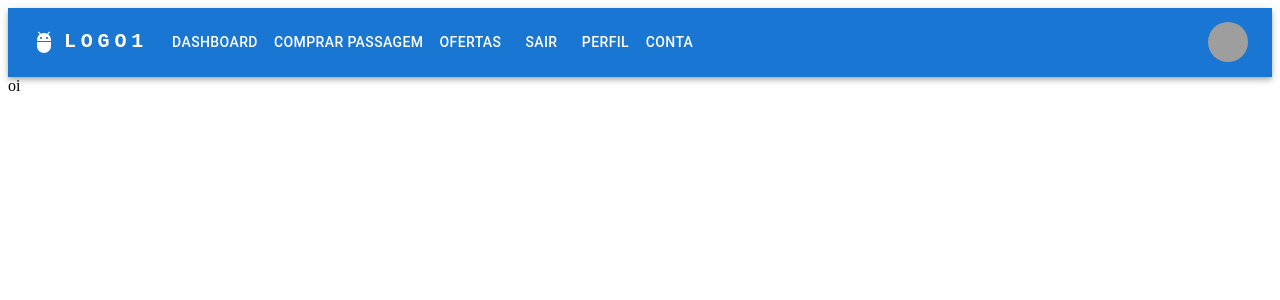
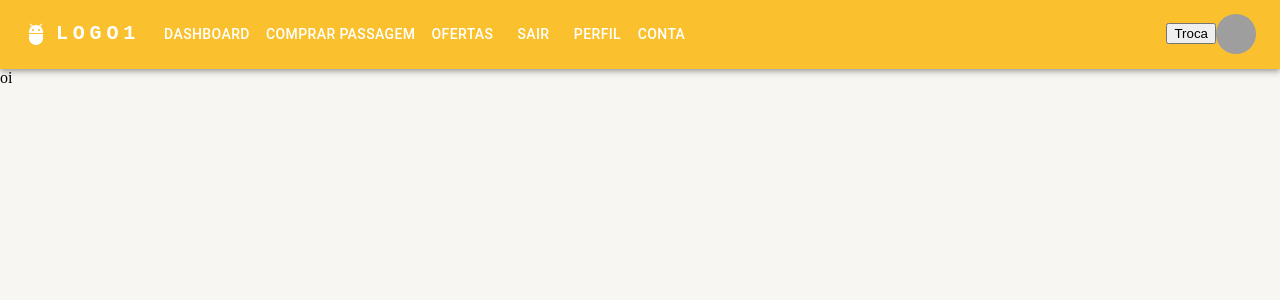
Before and after one commit to danielcasanova12/viagens-app, a React (Create React App) app in the folder meu-projeto-react-typescript/: page /Dashboard in a window 1280 px wide. Shown: the top 300 px of the page. Built offline with nearby package versions, Linux system fonts and the light colour scheme; grey boxes are pictures that could not be loaded.

Commit message:
Feat: adicioando troca de tamas

```diff
--- a/meu-projeto-react-typescript/public/index.html
+++ b/meu-projeto-react-typescript/public/index.html
@@ -10,34 +10,14 @@
       content="Web site created using create-react-app"
     />
     <link rel="apple-touch-icon" href="%PUBLIC_URL%/logo192.png" />
-    <!--
-      manifest.json provides metadata used when your web app is installed on a
-      user's mobile device or desktop. See https://developers.google.com/web/fundamentals/web-app-manifest/
-    -->
+
     <link rel="manifest" href="%PUBLIC_URL%/manifest.json" />
-    <!--
-      Notice the use of %PUBLIC_URL% in the tags above.
-      It will be replaced with the URL of the `public` folder during the build.
-      Only files inside the `public` folder can be referenced from the HTML.
 
-      Unlike "/favicon.ico" or "favicon.ico", "%PUBLIC_URL%/favicon.ico" will
-      work correctly both with client-side routing and a non-root public URL.
-      Learn how to configure a non-root public URL by running `npm run build`.
-    -->
     <title>React App</title>
   </head>
-  <body>
+  <body style="margin: 0;padding: 0;">
     <noscript>You need to enable JavaScript to run this app.</noscript>
     <div id="root"></div>
-    <!--
-      This HTML file is a template.
-      If you open it directly in the browser, you will see an empty page.
 
-      You can add webfonts, meta tags, or analytics to this file.
-      The build step will place the bundled scripts into the <body> tag.
-
-      To begin the development, run `npm start` or `yarn start`.
-      To create a production bundle, use `npm run build` or `yarn build`.
-    -->
   </body>
 </html>
--- a/meu-projeto-react-typescript/src/App.tsx
+++ b/meu-projeto-react-typescript/src/App.tsx
@@ -1,13 +1,16 @@
-import ResponsiveAppBar from './shared/components/responsilveAppBar/ResponsiveAppBar';
+ import ResponsiveAppBar from './shared/components/responsilveAppBar/ResponsiveAppBar';
 import { AppRoutes } from './routes';
 import { BrowserRouter } from 'react-router-dom';
+import { AppThemeProvider } from './shared/contexts/ThemeContext';
 
 function App() {
   return (
-    <BrowserRouter>
-      <ResponsiveAppBar/>
-      <AppRoutes/>
-    </BrowserRouter>
+    <AppThemeProvider>
+      <BrowserRouter>
+        <ResponsiveAppBar/>
+        <AppRoutes/>
+      </BrowserRouter>
+    </AppThemeProvider>
   );
 }
 
--- a/meu-projeto-react-typescript/src/routes/index.tsx
+++ b/meu-projeto-react-typescript/src/routes/index.tsx
@@ -5,7 +5,7 @@ export const AppRoutes = () => {
   return (
     <Routes>
       <Route path="/Dashboard" element={<Dashboard />} />
-      {/* <Route path="*" element={<Navigate to="/Dashboard" />} /> */}
+      <Route path="*" element={<Navigate to="/Dashboard" />} />
     </Routes>
   );
 }
--- a/meu-projeto-react-typescript/src/shared/components/responsilveAppBar/ResponsiveAppBar.tsx
+++ b/meu-projeto-react-typescript/src/shared/components/responsilveAppBar/ResponsiveAppBar.tsx
@@ -13,6 +13,10 @@ import Tooltip from '@mui/material/Tooltip';
 import MenuItem from '@mui/material/MenuItem';
 import AdbIcon from '@mui/icons-material/Adb';
 import { Link } from 'react-router-dom';
+import { useAppThemeContext } from '../../contexts/ThemeContext';
+
+
+
 
 const pages = ['Dashboard', 'Comprar passagem', 'Ofertas', 'Sair', 'Perfil', 'Conta'];
 const settings = ['Profile', 'Account', 'Dashboard', 'Logout'];
@@ -35,6 +39,8 @@ function ResponsiveAppBar() {
   const handleCloseUserMenu = () => {
     setAnchorElUser(null);
   };
+
+  const {toggleTheme} = useAppThemeContext();
 
   return (
     <AppBar position="static">
@@ -90,7 +96,7 @@ function ResponsiveAppBar() {
             >
               {pages.map((page) => (
                 <MenuItem key={page} onClick={handleCloseNavMenu}>
-                  <Link to={`/${page}`}  style={{ textDecoration: 'none' }}>
+                  <Link to={`/${page}`}  style={{ textDecoration: 'none',color: 'black'}}>
                     <Typography textAlign="center">{page}</Typography>
                   </Link>
                 </MenuItem>
@@ -127,6 +133,7 @@ function ResponsiveAppBar() {
           </Box>
 
           <Box sx={{ flexGrow: 0 }}>
+            <button onClick={toggleTheme}>Troca</button>
             <Tooltip title="Open settings">
               <IconButton onClick={handleOpenUserMenu} sx={{ p: 0 }}>
                 <Avatar alt="Remy Sharp" src="/static/images/avatar/2.jpg" />
--- /dev/null
+++ b/meu-projeto-react-typescript/src/shared/contexts/ThemeContext.tsx
@@ -0,0 +1,44 @@
+import { createContext, useCallback, useContext, useMemo, useState } from 'react';
+import { ThemeProvider } from '@mui/material';
+import { Box } from '@mui/system';
+
+import { DarkTheme, LightTheme } from './../themes';
+
+interface IThemeContextData {
+  themeName: 'light' | 'dark';
+  toggleTheme: () => void;
+}
+
+const ThemeContext = createContext({} as IThemeContextData);
+
+export const useAppThemeContext = () => {
+  return useContext(ThemeContext);
+};
+
+interface IAppThemeProviderProps {
+  children: React.ReactNode
+}
+export const AppThemeProvider: React.FC<IAppThemeProviderProps> = ({ children }) => {
+  const [themeName, setThemeName] = useState<'light' | 'dark'>('light');
+
+  const toggleTheme = useCallback(() => {
+    setThemeName(oldThemeName => oldThemeName === 'light' ? 'dark' : 'light');
+  }, []);
+
+  const theme = useMemo(() => {
+    if (themeName === 'light') return LightTheme;
+
+    return DarkTheme;
+  }, [themeName]);
+
+
+  return (
+    <ThemeContext.Provider value={{ themeName, toggleTheme }}>
+      <ThemeProvider theme={theme}>
+        <Box width="100vw" height="100vh" bgcolor={theme.palette.background.default}>
+          {children}
+        </Box>
+      </ThemeProvider>
+    </ThemeContext.Provider>
+  );
+};
--- a/meu-projeto-react-typescript/src/shared/contexts/index.ts
+++ b/meu-projeto-react-typescript/src/shared/contexts/index.ts
@@ -1 +1 @@
-export { };
+export * from './ThemeContext';
--- /dev/null
+++ b/meu-projeto-react-typescript/src/shared/themes/Dark.ts
@@ -0,0 +1,23 @@
+import { createTheme } from '@mui/material';
+import { cyan, yellow } from '@mui/material/colors';
+
+export const DarkTheme = createTheme({
+  palette: {
+    primary: {
+      main: yellow[700],
+      dark: yellow[800],
+      light: yellow[500],
+      contrastText: '#ffffff',
+    },
+    secondary: {
+      main: cyan[700],
+      dark: cyan[800],
+      light: cyan[500],
+      contrastText: '#ffffff',
+    },
+    background: {
+      default: '#202124',
+      paper: '#303134',
+    }
+  }
+})
--- /dev/null
+++ b/meu-projeto-react-typescript/src/shared/themes/Ligt.ts
@@ -0,0 +1,23 @@
+import { createTheme } from '@mui/material';
+import { cyan, yellow } from '@mui/material/colors';
+
+export const LightTheme = createTheme({
+  palette: {
+    primary: {
+      main: yellow[700],
+      dark: yellow[800],
+      light: yellow[500],
+      contrastText: '#ffffff',
+    },
+    secondary: {
+      main: cyan[700],
+      dark: cyan[800],
+      light: cyan[500],
+      contrastText: '#ffffff',
+    },
+    background: {
+      default: '#f7f6f3',
+      paper: '#ffffff',
+    }
+  }
+})
--- a/meu-projeto-react-typescript/src/shared/themes/index.ts
+++ b/meu-projeto-react-typescript/src/shared/themes/index.ts
@@ -1 +1,2 @@
-export { };
+export * from './Ligt';
+export * from './Dark';
```
Also changed, not shown: 2 other files (tests, documents, lock files or other folders).
